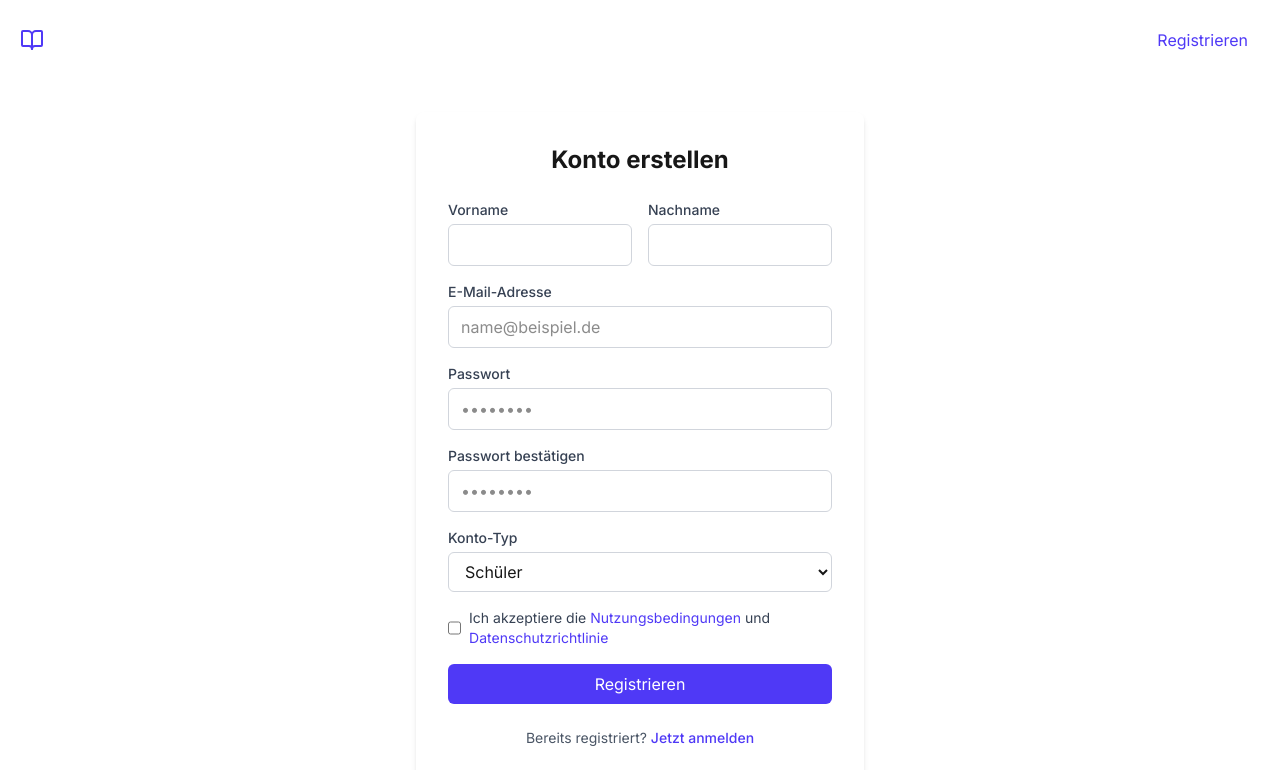
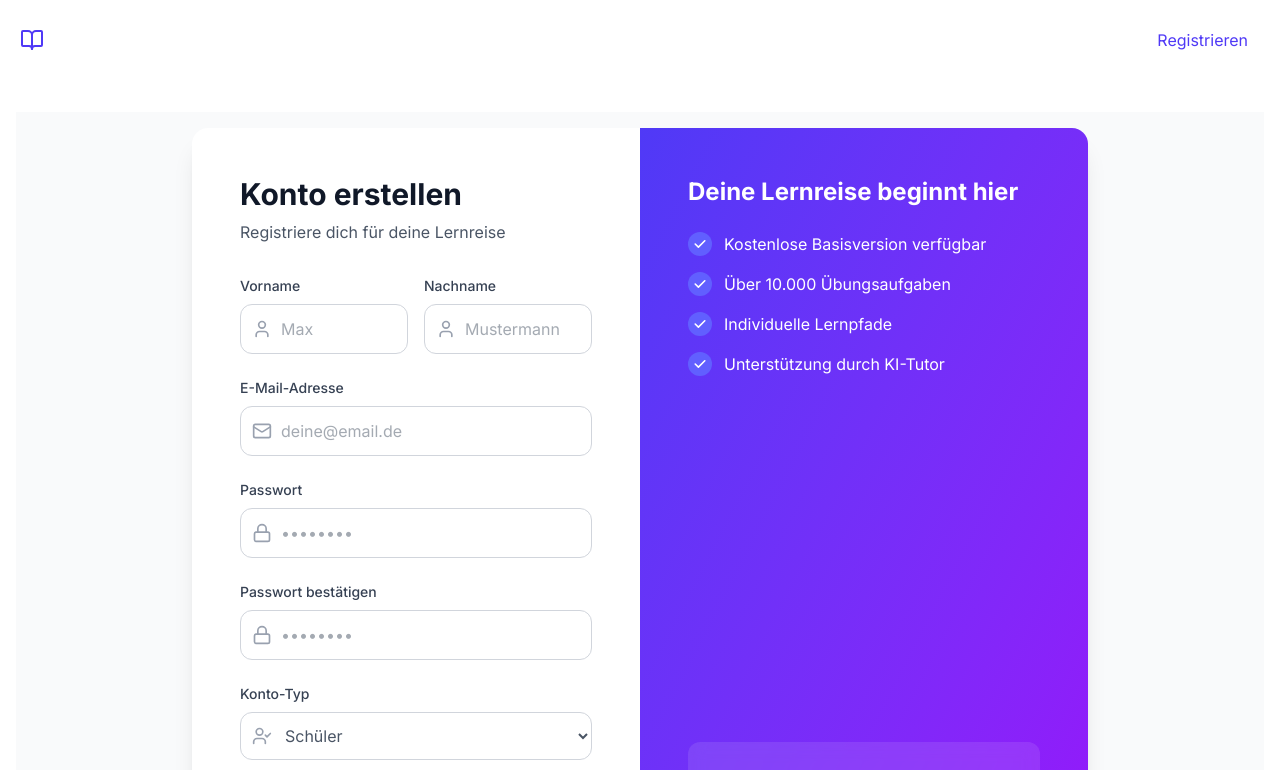
Before and after one commit to tchitop/lernplus, a Next.js app: page /auth/register in a window 1280 px wide. Shown: the top 770 px of the page. Built offline with nearby package versions, Linux system fonts and the light colour scheme.

Commit message:
styled register.tsx and so on

```diff
--- a/app/auth/login/page.tsx
+++ b/app/auth/login/page.tsx
@@ -59,7 +59,7 @@ export default function LoginPage() {
                   required
                   value={email}
                   onChange={(e) => setEmail(e.target.value)}
-                  className="block w-full pl-10 pr-3 py-3 border border-gray-300 rounded-xl focus:outline-none focus:ring-2 focus:ring-indigo-500 focus:border-indigo-500"
+                  className="block w-full pl-10 pr-3 py-3 border border-gray-300 rounded-xl focus:outline-none focus:ring-2 focus:ring-indigo-500 focus:border-indigo-500 text-gray-600"
                   placeholder="deine@email.de"
                 />
               </div>
@@ -86,7 +86,7 @@ export default function LoginPage() {
                   required
                   value={password}
                   onChange={(e) => setPassword(e.target.value)}
-                  className="block w-full pl-10 pr-3 py-3 border border-gray-300 rounded-xl focus:outline-none focus:ring-2 focus:ring-indigo-500 focus:border-indigo-500"
+                  className="block w-full pl-10 pr-3 py-3 border border-gray-300 rounded-xl focus:outline-none focus:ring-2 focus:ring-indigo-500 focus:border-indigo-500 text-gray-600"
                   placeholder="••••••••"
                 />
               </div>
--- a/app/auth/register/page.tsx
+++ b/app/auth/register/page.tsx
@@ -3,6 +3,7 @@
 import { useState, FormEvent } from 'react';
 import Link from 'next/link';
 import { useRouter } from 'next/navigation';
+import { Mail, Lock, ArrowRight, Loader2, User, UserCheck } from 'lucide-react';
 
 export default function RegisterPage() {
   const router = useRouter();
@@ -56,22 +57,31 @@ export default function RegisterPage() {
   };
 
   return (
-    <div className="max-w-md mx-auto">
-      <div className="bg-white p-8 rounded-lg shadow-md">
-        <h1 className="text-2xl font-bold text-center mb-6">Konto erstellen</h1>
+    <div className="min-h-screen flex items-center justify-center bg-gray-50 p-4">
+      <div className="bg-white rounded-2xl shadow-xl overflow-hidden max-w-4xl w-full flex flex-col md:flex-row">
+        {/* Left Side - Form */}
+        <div className="p-8 md:p-12 w-full md:w-1/2">
+          <div className="mb-8">
+            <h1 className="text-3xl font-bold text-gray-900 mb-2">Konto erstellen</h1>
+            <p className="text-gray-600">Registriere dich für deine Lernreise</p>
+          </div>
 
           {error && (
-          <div className="bg-red-50 text-red-600 p-4 rounded-md mb-6">
-            {error}
+            <div className="bg-red-50 border-l-4 border-red-500 p-4 mb-6 rounded">
+              <p className="text-red-700">{error}</p>
             </div>
           )}
 
-        <form onSubmit={handleSubmit} className="space-y-4">
+          <form onSubmit={handleSubmit} className="space-y-6">
             <div className="grid grid-cols-1 md:grid-cols-2 gap-4">
-            <div>
-              <label htmlFor="firstName" className="block text-sm font-medium text-gray-700 mb-1">
+              <div className="space-y-2">
+                <label htmlFor="firstName" className="block text-sm font-medium text-gray-700">
                   Vorname
                 </label>
+                <div className="relative">
+                  <div className="absolute inset-y-0 left-0 pl-3 flex items-center pointer-events-none">
+                    <User className="h-5 w-5 text-gray-400" />
+                  </div>
                   <input
                     type="text"
                     id="firstName"
@@ -79,14 +89,20 @@ export default function RegisterPage() {
                     value={formData.firstName}
                     onChange={handleChange}
                     required
-                className="w-full px-3 py-2 border border-gray-300 rounded-md focus:outline-none focus:ring-2 focus:ring-indigo-500"
+                    className="block w-full pl-10 pr-3 py-3 border border-gray-300 rounded-xl focus:outline-none focus:ring-2 focus:ring-indigo-500 focus:border-indigo-500 text-gray-600"
+                    placeholder="Max"
                   />
                 </div>
+              </div>
 
-            <div>
-              <label htmlFor="lastName" className="block text-sm font-medium text-gray-700 mb-1">
+              <div className="space-y-2">
+                <label htmlFor="lastName" className="block text-sm font-medium text-gray-700">
                   Nachname
                 </label>
+                <div className="relative">
+                  <div className="absolute inset-y-0 left-0 pl-3 flex items-center pointer-events-none">
+                    <User className="h-5 w-5 text-gray-400" />
+                  </div>
                   <input
                     type="text"
                     id="lastName"
@@ -94,15 +110,21 @@ export default function RegisterPage() {
                     value={formData.lastName}
                     onChange={handleChange}
                     required
-                className="w-full px-3 py-2 border border-gray-300 rounded-md focus:outline-none focus:ring-2 focus:ring-indigo-500"
+                    className="block w-full pl-10 pr-3 py-3 border border-gray-300 rounded-xl focus:outline-none focus:ring-2 focus:ring-indigo-500 focus:border-indigo-500 text-gray-600"
+                    placeholder="Mustermann"
                   />
                 </div>
               </div>
+            </div>
 
-          <div>
-            <label htmlFor="email" className="block text-sm font-medium text-gray-700 mb-1">
+            <div className="space-y-2">
+              <label htmlFor="email" className="block text-sm font-medium text-gray-700">
                 E-Mail-Adresse
               </label>
+              <div className="relative">
+                <div className="absolute inset-y-0 left-0 pl-3 flex items-center pointer-events-none">
+                  <Mail className="h-5 w-5 text-gray-400" />
+                </div>
                 <input
                   type="email"
                   id="email"
@@ -110,15 +132,20 @@ export default function RegisterPage() {
                   value={formData.email}
                   onChange={handleChange}
                   required
-              className="w-full px-3 py-2 border border-gray-300 rounded-md focus:outline-none focus:ring-2 focus:ring-indigo-500"
-              placeholder="name@beispiel.de"
+                  className="block w-full pl-10 pr-3 py-3 border border-gray-300 rounded-xl focus:outline-none focus:ring-2 focus:ring-indigo-500 focus:border-indigo-500 text-gray-600"
+                  placeholder="deine@email.de"
                 />
               </div>
+            </div>
 
-          <div>
-            <label htmlFor="password" className="block text-sm font-medium text-gray-700 mb-1">
+            <div className="space-y-2">
+              <label htmlFor="password" className="block text-sm font-medium text-gray-700">
                 Passwort
               </label>
+              <div className="relative">
+                <div className="absolute inset-y-0 left-0 pl-3 flex items-center pointer-events-none">
+                  <Lock className="h-5 w-5 text-gray-400" />
+                </div>
                 <input
                   type="password"
                   id="password"
@@ -126,15 +153,20 @@ export default function RegisterPage() {
                   value={formData.password}
                   onChange={handleChange}
                   required
-              className="w-full px-3 py-2 border border-gray-300 rounded-md focus:outline-none focus:ring-2 focus:ring-indigo-500"
+                  className="block w-full pl-10 pr-3 py-3 border border-gray-300 rounded-xl focus:outline-none focus:ring-2 focus:ring-indigo-500 focus:border-indigo-500 text-gray-600"
                   placeholder="••••••••"
                 />
               </div>
+            </div>
 
-          <div>
-            <label htmlFor="confirmPassword" className="block text-sm font-medium text-gray-700 mb-1">
+            <div className="space-y-2">
+              <label htmlFor="confirmPassword" className="block text-sm font-medium text-gray-700">
                 Passwort bestätigen
               </label>
+              <div className="relative">
+                <div className="absolute inset-y-0 left-0 pl-3 flex items-center pointer-events-none">
+                  <Lock className="h-5 w-5 text-gray-400" />
+                </div>
                 <input
                   type="password"
                   id="confirmPassword"
@@ -142,26 +174,32 @@ export default function RegisterPage() {
                   value={formData.confirmPassword}
                   onChange={handleChange}
                   required
-              className="w-full px-3 py-2 border border-gray-300 rounded-md focus:outline-none focus:ring-2 focus:ring-indigo-500"
+                  className="block w-full pl-10 pr-3 py-3 border border-gray-300 rounded-xl focus:outline-none focus:ring-2 focus:ring-indigo-500 focus:border-indigo-500 text-gray-600"
                   placeholder="••••••••"
                 />
               </div>
+            </div>
 
-          <div>
-            <label htmlFor="role" className="block text-sm font-medium text-gray-700 mb-1">
+            <div className="space-y-2">
+              <label htmlFor="role" className="block text-sm font-medium text-gray-700">
                 Konto-Typ
               </label>
+              <div className="relative">
+                <div className="absolute inset-y-0 left-0 pl-3 flex items-center pointer-events-none">
+                  <UserCheck className="h-5 w-5 text-gray-400" />
+                </div>
                 <select
                   id="role"
                   name="role"
                   value={formData.role}
                   onChange={handleChange}
-              className="w-full px-3 py-2 border border-gray-300 rounded-md focus:outline-none focus:ring-2 focus:ring-indigo-500"
+                  className="block w-full pl-10 pr-3 py-3 border border-gray-300 rounded-xl focus:outline-none focus:ring-2 focus:ring-indigo-500 focus:border-indigo-500 text-gray-600"
                 >
                   <option value="student">Schüler</option>
                   <option value="teacher">Lehrer</option>
                   <option value="volunteer">Freiwilliger</option>
                 </select>
+              </div>
             </div>
 
             <div className="flex items-center">
@@ -170,31 +208,92 @@ export default function RegisterPage() {
                 name="terms"
                 type="checkbox"
                 required
-              className="h-4 w-4 text-indigo-600 border-gray-300 rounded focus:ring-indigo-500"
+                className="h-4 w-4 text-indigo-600 focus:ring-indigo-500 border-gray-300 rounded"
               />
               <label htmlFor="terms" className="ml-2 block text-sm text-gray-700">
-              Ich akzeptiere die <a href="#" className="text-indigo-600 hover:text-indigo-500">Nutzungsbedingungen</a> und <a href="#" className="text-indigo-600 hover:text-indigo-500">Datenschutzrichtlinie</a>
+                Ich akzeptiere die <a href="#" className="font-medium text-indigo-600 hover:text-indigo-500">Nutzungsbedingungen</a> und <a href="#" className="font-medium text-indigo-600 hover:text-indigo-500">Datenschutzrichtlinie</a>
               </label>
             </div>
 
             <button
               type="submit"
               disabled={isLoading}
-            className="w-full py-2 px-4 bg-indigo-600 text-white rounded-md hover:bg-indigo-700 focus:outline-none focus:ring-2 focus:ring-offset-2 focus:ring-indigo-500 disabled:opacity-50"
+              className="w-full flex justify-center items-center py-3 px-4 border border-transparent rounded-xl shadow-sm text-base font-medium text-white bg-indigo-600 hover:bg-indigo-700 focus:outline-none focus:ring-2 focus:ring-offset-2 focus:ring-indigo-500 disabled:opacity-75"
             >
-            {isLoading ? 'Wird registriert...' : 'Registrieren'}
+              {isLoading ? (
+                <>
+                  <Loader2 className="animate-spin h-5 w-5 mr-2" />
+                  Registrieren...
+                </>
+              ) : (
+                <>
+                  Registrieren
+                  <ArrowRight className="ml-2 h-5 w-5" />
+                </>
+              )}
             </button>
           </form>
 
-        <div className="mt-6 text-center">
+          <div className="mt-8 text-center">
             <p className="text-sm text-gray-600">
               Bereits registriert?{' '}
-            <Link href="/auth/login" className="text-indigo-600 hover:text-indigo-500 font-medium">
+              <Link href="/auth/login" className="font-medium text-indigo-600 hover:text-indigo-500">
                 Jetzt anmelden
               </Link>
             </p>
           </div>
         </div>
+
+        {/* Right Side - Illustration */}
+        <div className="hidden md:block w-1/2 bg-gradient-to-br from-indigo-600 to-purple-600 p-12 text-white">
+          <div className="h-full flex flex-col justify-between">
+            <div>
+              <h2 className="text-2xl font-bold mb-6">Deine Lernreise beginnt hier</h2>
+              <ul className="space-y-4">
+                <li className="flex items-start">
+                  <div className="flex-shrink-0 h-6 w-6 rounded-full bg-indigo-500 flex items-center justify-center">
+                    <svg className="h-4 w-4 text-white" viewBox="0 0 20 20" fill="currentColor">
+                      <path fillRule="evenodd" d="M16.707 5.293a1 1 0 010 1.414l-8 8a1 1 0 01-1.414 0l-4-4a1 1 0 011.414-1.414L8 12.586l7.293-7.293a1 1 0 011.414 0z" clipRule="evenodd" />
+                    </svg>
+                  </div>
+                  <p className="ml-3 text-base">Kostenlose Basisversion verfügbar</p>
+                </li>
+                <li className="flex items-start">
+                  <div className="flex-shrink-0 h-6 w-6 rounded-full bg-indigo-500 flex items-center justify-center">
+                    <svg className="h-4 w-4 text-white" viewBox="0 0 20 20" fill="currentColor">
+                      <path fillRule="evenodd" d="M16.707 5.293a1 1 0 010 1.414l-8 8a1 1 0 01-1.414 0l-4-4a1 1 0 011.414-1.414L8 12.586l7.293-7.293a1 1 0 011.414 0z" clipRule="evenodd" />
+                    </svg>
+                  </div>
+                  <p className="ml-3 text-base">Über 10.000 Übungsaufgaben</p>
+                </li>
+                <li className="flex items-start">
+                  <div className="flex-shrink-0 h-6 w-6 rounded-full bg-indigo-500 flex items-center justify-center">
+                    <svg className="h-4 w-4 text-white" viewBox="0 0 20 20" fill="currentColor">
+                      <path fillRule="evenodd" d="M16.707 5.293a1 1 0 010 1.414l-8 8a1 1 0 01-1.414 0l-4-4a1 1 0 011.414-1.414L8 12.586l7.293-7.293a1 1 0 011.414 0z" clipRule="evenodd" />
+                    </svg>
+                  </div>
+                  <p className="ml-3 text-base">Individuelle Lernpfade</p>
+                </li>
+                <li className="flex items-start">
+                  <div className="flex-shrink-0 h-6 w-6 rounded-full bg-indigo-500 flex items-center justify-center">
+                    <svg className="h-4 w-4 text-white" viewBox="0 0 20 20" fill="currentColor">
+                      <path fillRule="evenodd" d="M16.707 5.293a1 1 0 010 1.414l-8 8a1 1 0 01-1.414 0l-4-4a1 1 0 011.414-1.414L8 12.586l7.293-7.293a1 1 0 011.414 0z" clipRule="evenodd" />
+                    </svg>
+                  </div>
+                  <p className="ml-3 text-base">Unterstützung durch KI-Tutor</p>
+                </li>
+              </ul>
+            </div>
+
+            <div className="mt-8 rounded-xl bg-white/10 p-6 backdrop-blur-sm">
+              <p className="italic text-indigo-100 mb-4">
+                "Als Lehrer habe ich mit LernPlus endlich eine Plattform gefunden, die meine Schüler individuell unterstützt und mir wertvolle Einblicke in ihren Lernfortschritt gibt."
+              </p>
+              <p className="font-medium">Thomas M., Mathematiklehrer</p>
+            </div>
+          </div>
+        </div>
+      </div>
     </div>
   );
 }
```
Also changed, not shown: app/page.tsx (+6 -6 lines), app/subjects/[id]/page.tsx (+4 -4 lines). Lines whose indentation alone changed are shown as unchanged.
